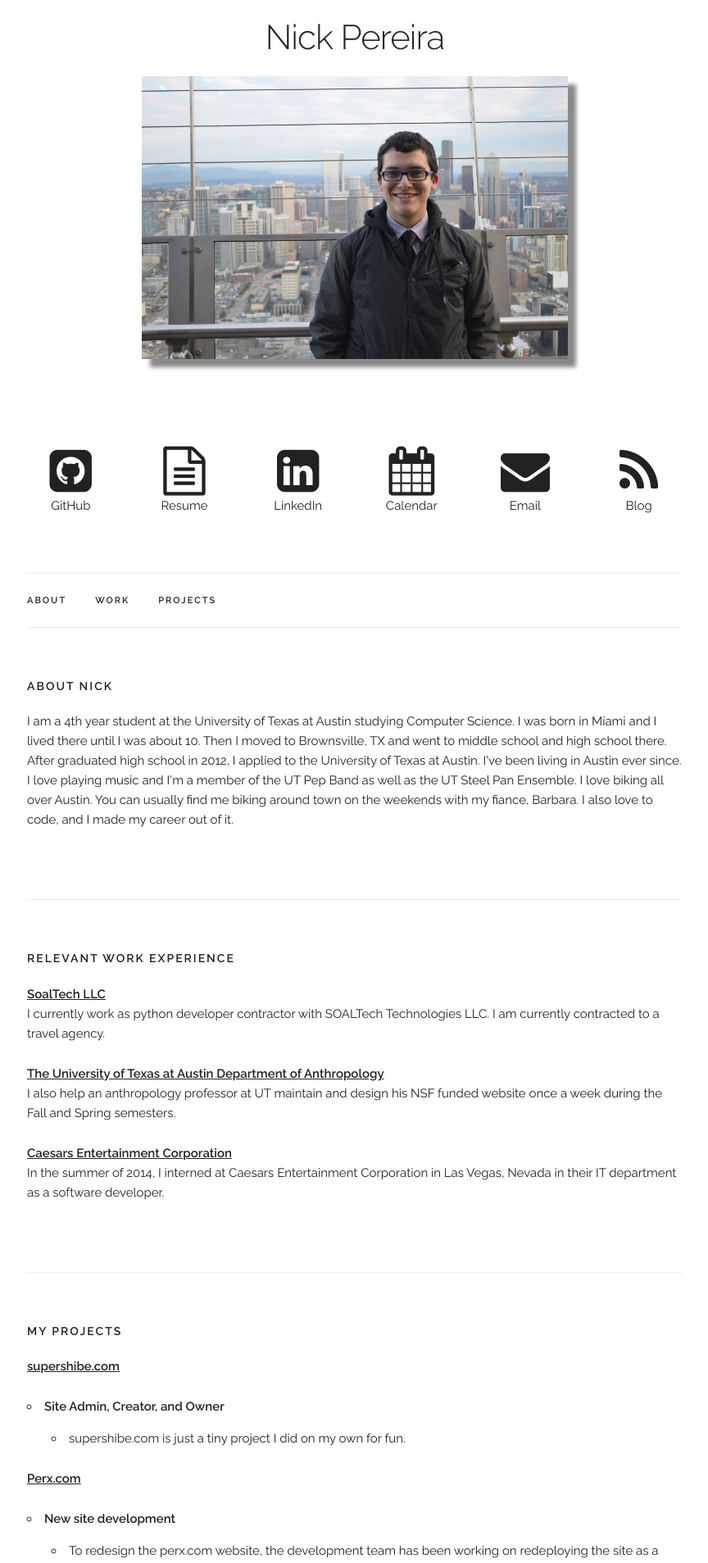
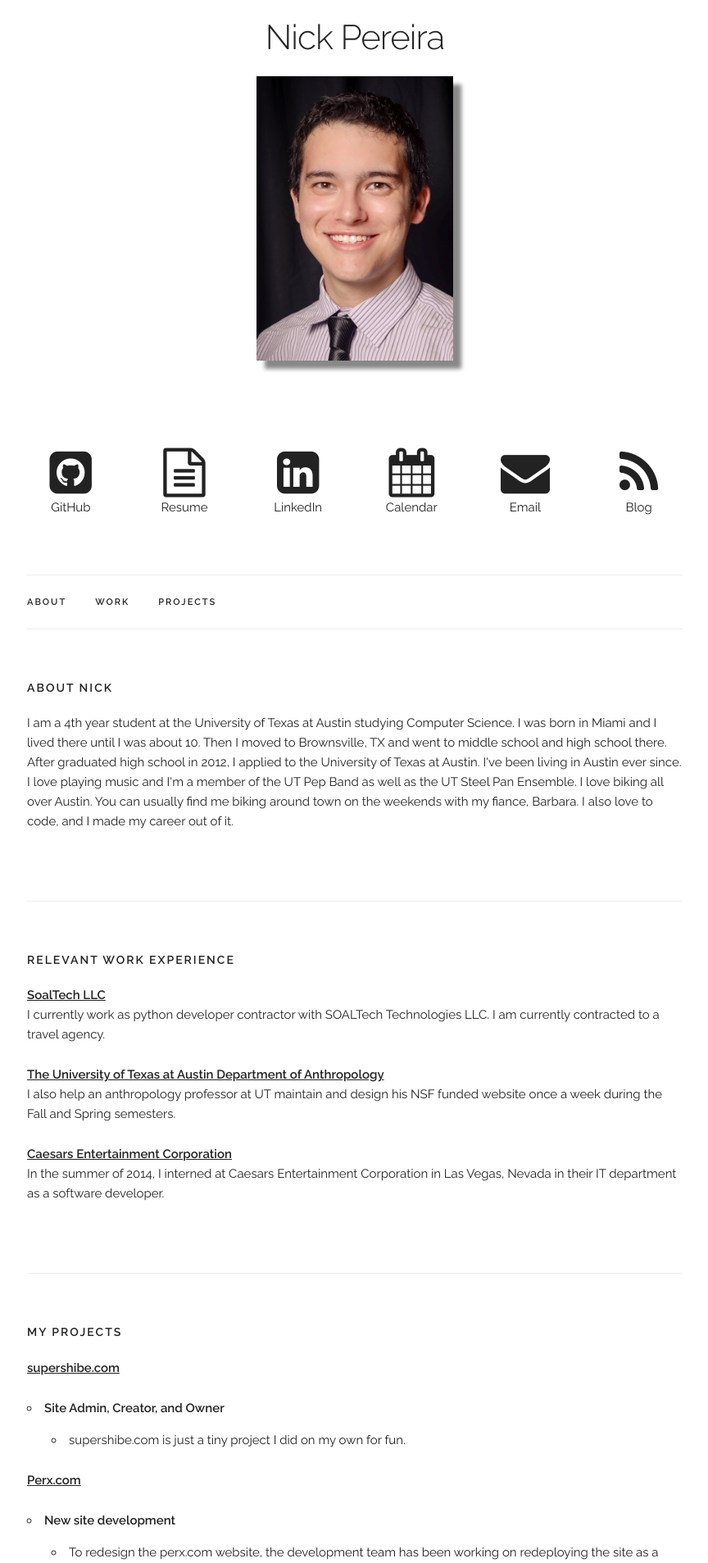
Before and after one commit to PresidentNick/presidentnick.github.io, a Jekyll site: the page index.html, which Jekyll copies as it is, in a window 1280 px wide. Shown: the top 1907 px of the page at 82% size, without its empty margins (207-1071 px from the left). Built offline with Jekyll 4.4.1, drawn with Linux system fonts in a browser that asks for light colours; nearby versions of some CDN libraries; comment, search, counter and statistics services are not loaded.

Commit message:
changed website picture

```diff
--- a/index.html
+++ b/index.html
@@ -55,7 +55,7 @@
   <div class="container">
     <section class="header">
       <h2 class="title">Nick Pereira</h2>
-      <img style="box-shadow: 10px 10px 5px #888888;"class="u-max-full-width"src="nick.jpg" width="65%">
+      <img style="box-shadow: 10px 10px 5px #888888;" src="nick.jpg" width="30%">
       <div class="value-props row">
         <div class="two columns value-prop">
           <a title="Check out my projects!" style="color: inherit;" target="_blank" href="https://github.com/PresidentNick/"><i class="fa fa-github-square fa-4x"></i></a>
```
Also changed, not shown: headshot2.jpeg (deleted), nick.jpg.
